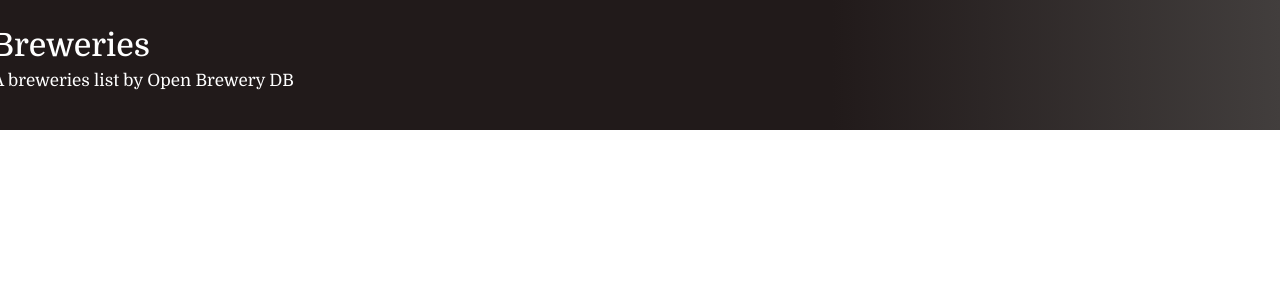
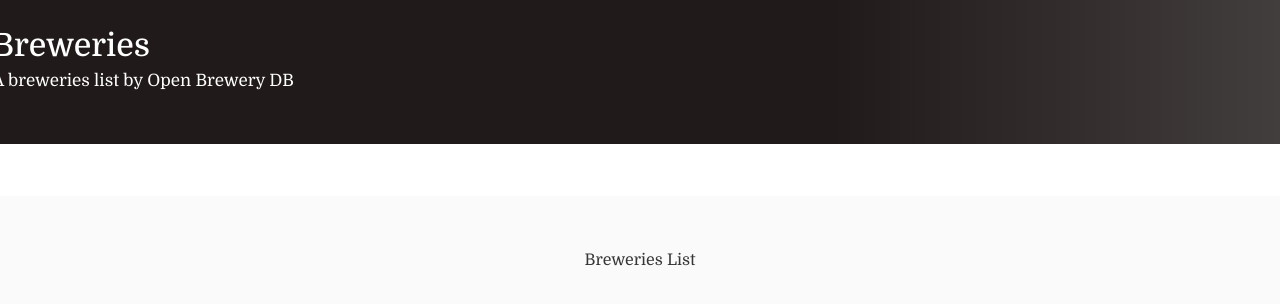
Before and after one commit to chaordic/desafio-frontend, a Next.js app: page / in a window 1280 px wide. Shown: the top 304 px of the page. Built offline with nearby package versions, Linux system fonts and the light colour scheme; no server answers.

Commit message:
criando e estilizando footer

```diff
--- a/src/components/Footer.js
+++ b/src/components/Footer.js
@@ -6,7 +6,7 @@ const Footer = () => {
     <footer>
        <div className="footer-container">
             <Row start="xs">
-                <h1>Breweries List</h1>
+                <span>Breweries List</span>
             </Row>
       </div>
     </footer>
--- a/src/components/Layout.js
+++ b/src/components/Layout.js
@@ -12,6 +12,7 @@ const Layout = ({ children }) => {
         {children}
       </ Row>
       </div>
+      <Footer />
     </>
   );
 };
--- /dev/null
+++ b/src/style/page/footer.scss
@@ -0,0 +1,13 @@
+
+.footer-container {
+  height: 8em;
+  margin-top: 1em;
+  background-color: #fafafa;
+  display: flex;
+  align-items: center;
+  justify-content: center;
+
+  span {
+    color: #363636;
+  }
+}
--- a/src/style/page/header.scss
+++ b/src/style/page/header.scss
@@ -1,5 +1,6 @@
 header {
-    height: 130px;
+    height: 9em;
+    margin-bottom: 1em;
     background: rgb(33,26,26);
     background: linear-gradient(90deg, rgba(33,26,26,1) 65%, rgba(66,62,61,1) 100%);
     color: #fff;
--- a/src/style/style.scss
+++ b/src/style/style.scss
@@ -7,4 +7,5 @@
 //PAGE STYLES
 
 @import 'page/header';
+@import 'page/footer';
 @import 'page/card';
```
